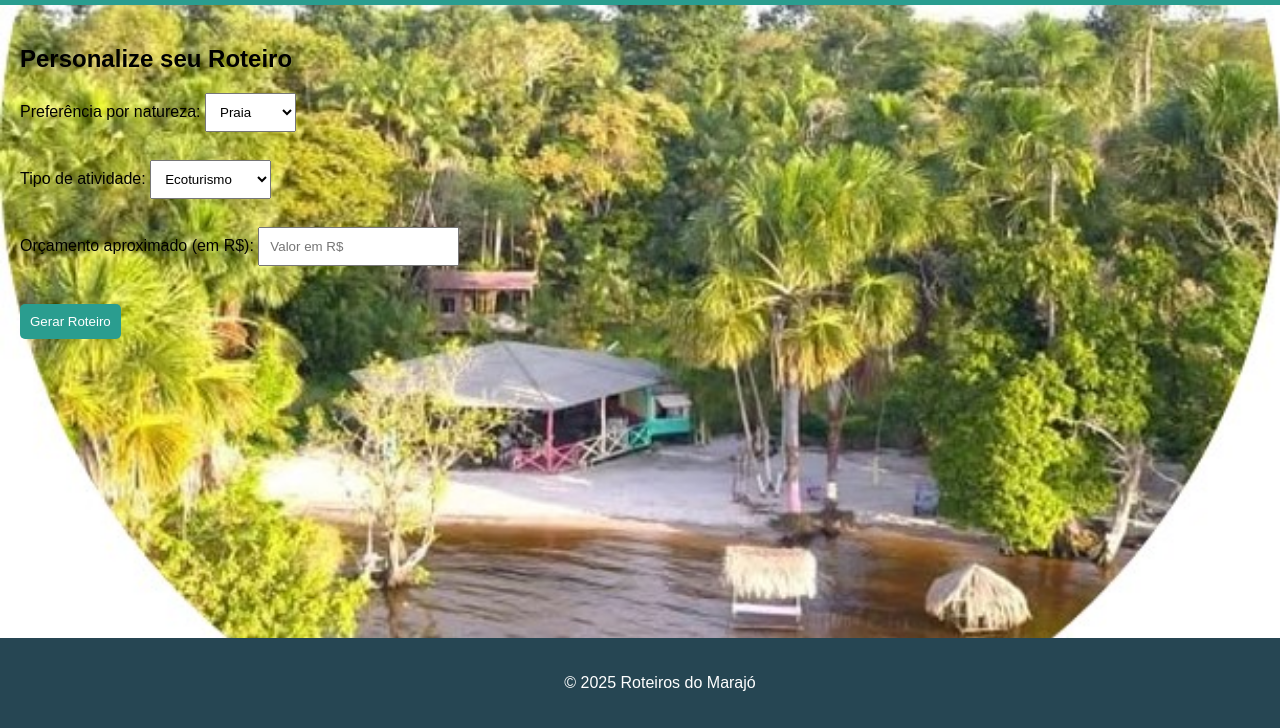
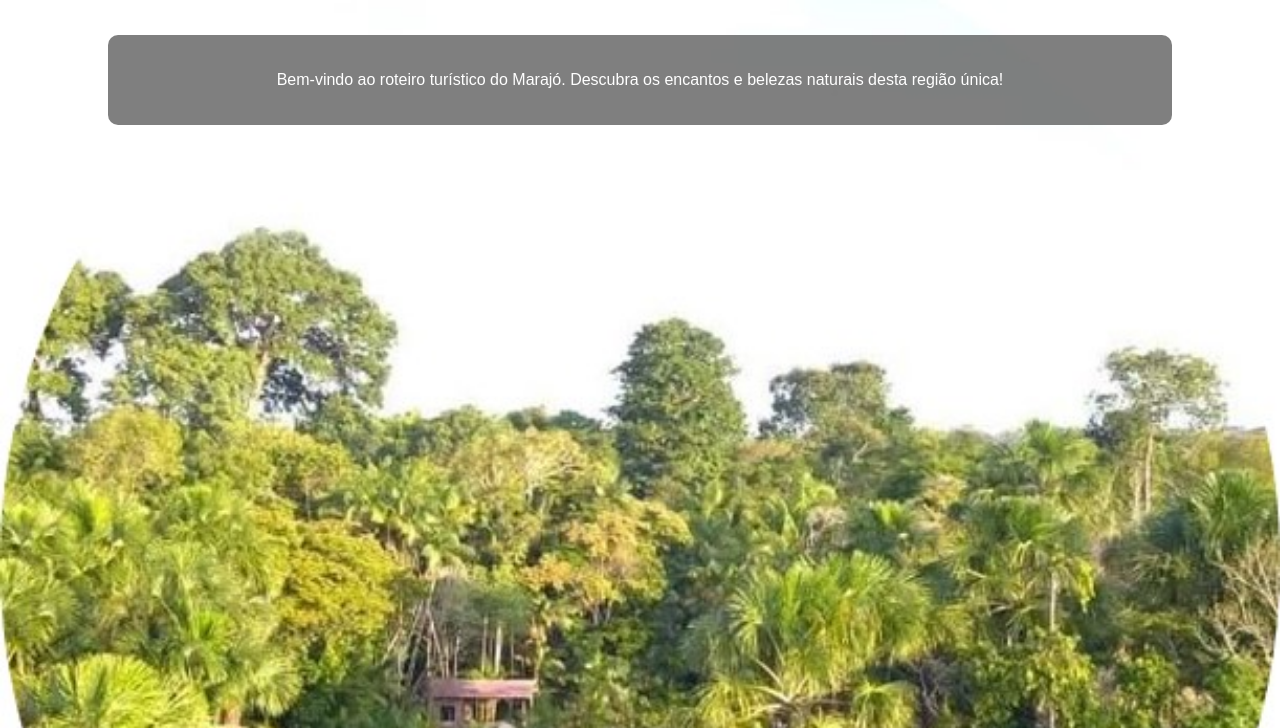
Before and after one commit to marajotur/roteiro-turistico, a plain HTML site: page index.html in a window 1280 px wide. Shown: the part 72-800 px from the top of the page. Drawn offline with Linux system fonts and the light colour scheme.

Commit message:
Update index.html
MUDANÇA

```diff
--- a/index.html
+++ b/index.html
@@ -3,153 +3,40 @@
 <head>
     <meta charset="UTF-8">
     <meta name="viewport" content="width=device-width, initial-scale=1.0">
-    <title>Roteiros Turísticos Personalizados</title>
+    <title>Roteiro Marajó</title>
     <style>
         body {
+            margin: 0;
+            padding: 0;
+            box-sizing: border-box;
             font-family: Arial, sans-serif;
-        margin: 0;
-        padding: 0;
-        background-image: url('fundo.jpg'); /* Caminho da imagem */
-        background-size: cover;
-        background-position: center;
+            background-image: url('fundo.jpg'); /* Imagem de fundo */
+            background-size: cover;
+            background-repeat: no-repeat;
+            background-attachment: fixed;
         }
-        header {
-            background-color: #2a9d8f;
+
+        h1 {
+            text-align: center;
             color: white;
+            margin-top: 20px;
+        }
+
+        .container {
+            padding: 20px;
             text-align: center;
-            padding: 20px;
-        }
-        h1 {
-            margin: 0;
-        }
-        .content {
-            padding: 20px;
-        }
-        .filter-section {
-            margin-bottom: 20px;
-        }
-        .filter-section input, .filter-section select {
-            padding: 10px;
-            margin-right: 10px;
-            margin-bottom: 10px;
-        }
-        .results {
-            display: flex;
-            flex-wrap: wrap;
-            gap: 20px;
-        }
-        .result-card {
-            background-color: white;
-            border-radius: 8px;
-            padding: 20px;
-            width: 300px;
-            box-shadow: 0 4px 6px rgba(0, 0, 0, 0.1);
-        }
-        .result-card img {
-            width: 100%;
-            border-radius: 8px;
-        }
-        .button {
-            background-color: #2a9d8f;
+            background-color: rgba(0, 0, 0, 0.5);
             color: white;
-            border: none;
-            padding: 10px;
-            border-radius: 5px;
-            cursor: pointer;
-            text-align: center;
-            display: block;
-            margin-top: 10px;
-        }
-        footer {
-            background-color: #264653;
-            color: white;
-            text-align: center;
-            padding: 20px;
-            position: fixed;
-            width: 100%;
-            bottom: 0;
+            border-radius: 10px;
+            width: 80%;
+            margin: 50px auto;
         }
     </style>
 </head>
 <body>
-
-    <header>
-        <h1>Roteiros Turísticos Personalizados para o Marajó</h1>
-    </header>
-
-    <div class="content">
-        <div class="filter-section">
-            <h2>Personalize seu Roteiro</h2>
-            <label for="natureza">Preferência por natureza:</label>
-            <select id="natureza">
-                <option value="praia">Praia</option>
-                <option value="floresta">Floresta</option>
-                <option value="lagos">Lagos</option>
-            </select><br><br>
-
-            <label for="tipo">Tipo de atividade:</label>
-            <select id="tipo">
-                <option value="ecoturismo">Ecoturismo</option>
-                <option value="aventura">Aventura</option>
-                <option value="relaxamento">Relaxamento</option>
-            </select><br><br>
-
-            <label for="orçamento">Orçamento aproximado (em R$):</label>
-            <input type="number" id="orçamento" placeholder="Valor em R$"><br><br>
-
-            <button class="button" onclick="mostrarRoteiros()">Gerar Roteiro</button>
-        </div>
-
-        <div id="roteiros" class="results">
-            <!-- Roteiros serão gerados aqui -->
-        </div>
+    <h1>Roteiro Turístico - Marajó</h1>
+    <div class="container">
+        <p>Bem-vindo ao roteiro turístico do Marajó. Descubra os encantos e belezas naturais desta região única!</p>
     </div>
-
-    <footer>
-        <p>© 2025 Roteiros do Marajó</p>
-    </footer>
-
-    <script>
-        function mostrarRoteiros() {
-            const natureza = document.getElementById("natureza").value;
-            const tipo = document.getElementById("tipo").value;
-            const orçamento = document.getElementById("orçamento").value;
-
-            const roteiros = [
-                {
-                    nome: "Ilha da Juruzal",
-                    tipo: "Ecoturismo",
-                    imagem: "https://example.com/ilha_da_juruzal.jpg",
-                    descricao: "Uma ilha com florestas densas e trilhas para ecoturismo.",
-                    link_pdf: "#"
-                },
-                {
-                    nome: "Balneários do Curitipeira",
-                    tipo: "Aventura",
-                    imagem: "https://example.com/balnearios_curitipeira.jpg",
-                    descricao: "Praias de águas cristalinas com atividades de aventura.",
-                    link_pdf: "#"
-                }
-            ];
-
-            const container = document.getElementById("roteiros");
-            container.innerHTML = "";
-
-            roteiros.forEach(roteiro => {
-                const card = document.createElement("div");
-                card.className = "result-card";
-
-                card.innerHTML = `
-                    <img src="${roteiro.imagem}" alt="${roteiro.nome}">
-                    <h3>${roteiro.nome}</h3>
-                    <p>${roteiro.descricao}</p>
-                    <a href="${roteiro.link_pdf}" class="button" download>Baixar Roteiro em PDF</a>
-                `;
-
-                container.appendChild(card);
-            });
-        }
-    </script>
-
 </body>
 </html>
```
